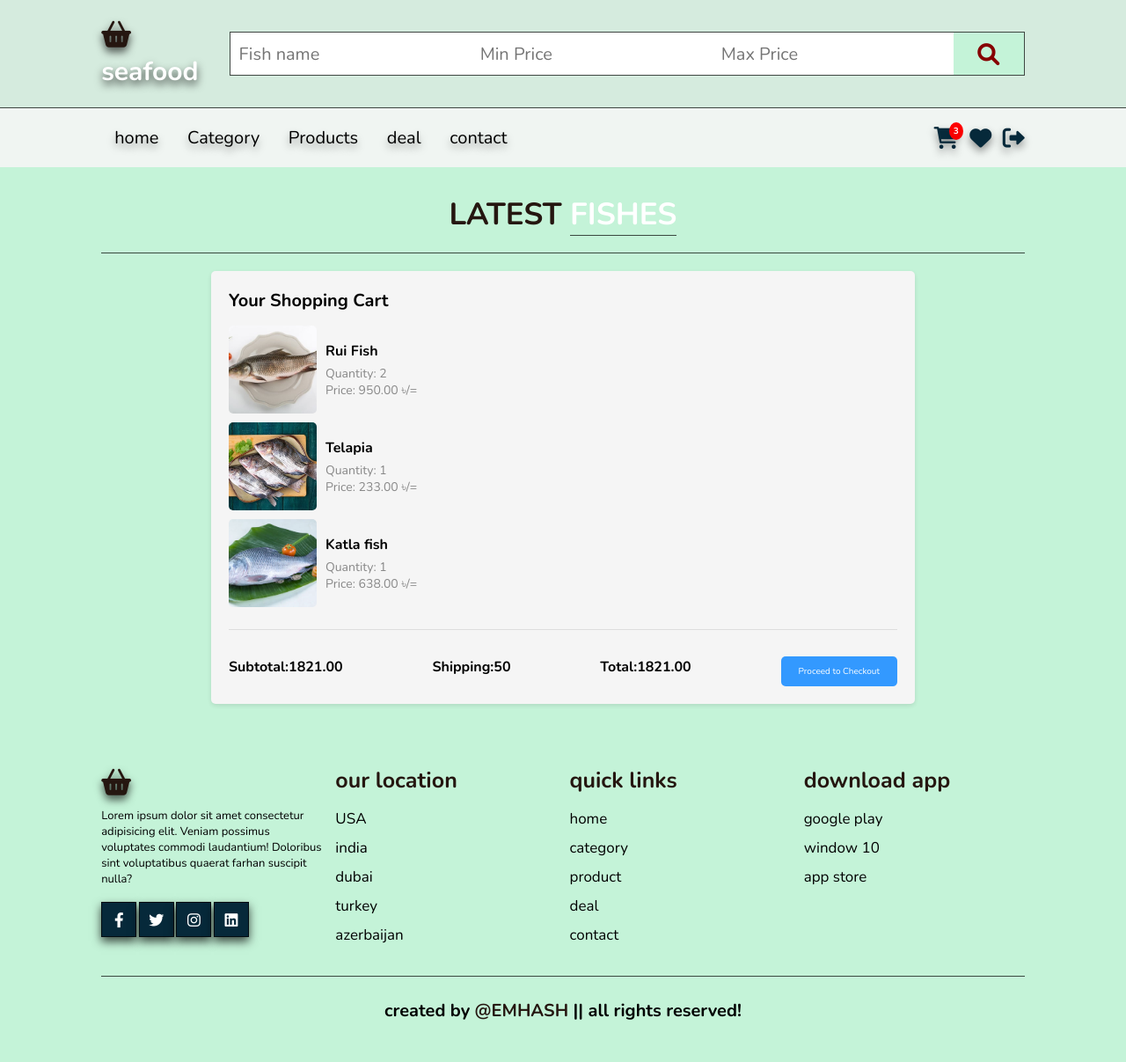
After one commit to Jahid-Hasan4/Online-Market, a Django app: page /cart/ in a window 1280 px wide. The commit adds this page. Shown: the whole page at 88% size. Run offline with Django 5.2, Linux system fonts and the light colour scheme; a user stored in the database is signed in; data comes from the database, SQL or seed files in the repository; both versions use the stored data as it was after the commit; data that the repository does not hold is empty.

Commit message:
cart added

```diff
--- a/core/settings.py
+++ b/core/settings.py
@@ -58,6 +58,7 @@ TEMPLATES = [
                 'django.template.context_processors.request',
                 'django.contrib.auth.context_processors.auth',
                 'django.contrib.messages.context_processors.messages',
+                'market.shortcuts.common_data',
             ],
         },
     },
--- a/market/admin.py
+++ b/market/admin.py
@@ -1,6 +1,6 @@
 from django.contrib import admin
 
-from .models import Category,Offer,Fish,CartItem,Review,Favorite
+from .models import Category,Offer,Fish,CartItem,Review,Favorite,Order
 
 admin.site.register(Category)
 admin.site.register(Offer)
@@ -8,3 +8,4 @@ admin.site.register(Fish)
 admin.site.register(CartItem)
 admin.site.register(Review)
 admin.site.register(Favorite)
+admin.site.register(Order)
--- a/market/models.py
+++ b/market/models.py
@@ -47,9 +47,28 @@ class CartItem(CommonBaseModel):
     user = models.ForeignKey(Profile, on_delete=models.CASCADE)
     fish = models.ForeignKey(Fish, on_delete=models.CASCADE)
     quantity = models.IntegerField(default=1)
+    purchased = models.BooleanField(default=False)
 
     def subtotal(self):
         return self.fish.discounted_price() * self.quantity
+
+class Order(CommonBaseModel):
+    user = models.ForeignKey(Profile, on_delete=models.CASCADE)
+    ordered_items = models.ManyToManyField(CartItem)
+    payment = models.BooleanField(default=False)
+
+    payment_id = models.CharField( max_length=300, null=True,blank=True)
+    order_id = models.UUIDField(default= uuid.uuid4)
+
+    def get_total(self):
+        total = 0
+        for item in self.ordered_items.all():
+            total += item.subtotal()
+        return total
+
+    def __str__(self) -> str:
+        return f"{self.user} - ID:{self.order_id}"
+
 
 class Review(CommonBaseModel):
     RATING_CHOICES = (
--- a/market/shortcuts.py
+++ b/market/shortcuts.py
@@ -1,4 +1,13 @@
 from django.core.paginator import Paginator
+from .models import CartItem, Favorite
+
+def common_data(request):
+    profile = request.user.profile
+    context ={
+        "cart_item":CartItem.objects.filter(user=profile, purchased = False).count(),
+        "fav_item": Favorite.objects.filter(user = profile).count()
+    }
+    return context
 
 class ObjectMaster():
     '''Add the Query Object as constructor '''
--- a/market/urls.py
+++ b/market/urls.py
@@ -3,7 +3,8 @@ from django.urls import path
 from . import views
 urlpatterns = [
     path('', views.homepage, name="homepage"),
-    path("cart/item/<str:uid>", views.cart_view, name="cart_view" ),
+    path("cart/item/<str:u_id>", views.cart_view, name="cart_view" ),
     path("product/item/<str:uid>", views.view_product, name="view_product" ),
     path("products/", views.products, name="products" ),
+    path("cart/", views.cart, name="cart" ),
 ]
--- a/market/views.py
+++ b/market/views.py
@@ -1,4 +1,4 @@
-from django.shortcuts import render, redirect, HttpResponseRedirect, get_list_or_404
+from django.shortcuts import render, redirect, HttpResponseRedirect, get_object_or_404
 from django.contrib.auth.decorators import login_required
 from django.core.paginator import Paginator
 
@@ -21,17 +21,63 @@ def homepage(request):
     }
     return render(request, "frontend/index.html",context)
 
-# WORK <<--- HERE
+# WORK <<--- HERE --------=========================
 @login_required()
-def cart_view(request, uid):
+def cart_view(request, u_id):
     referring_url = request.META.get('HTTP_REFERER')
-    # print(uid)
+    print("---->>> One Item added to the cart <<<---- ")
+    the_item = get_object_or_404(Fish, uid=u_id.strip())
+    print(the_item)
+    add_item = CartItem.objects.get_or_create(
+        user= request.user.profile,
+        fish= the_item,
+        purchased= False,
+    )
+    orders_item = Order.objects.filter(
+        user = request.user.profile,
+        payment = False,
+    )
+    if orders_item.exists():
+        # print(ordered_item)
+        order = orders_item[0]
+        if order.ordered_items.filter(fish = the_item).exists():
+            add_item[0].quantity += 1
+            print("Item increamented!")
+            add_item[0].save()
+            return HttpResponseRedirect(referring_url)
+        else:
+            order.ordered_items.add(add_item[0])
+            print("Item added success")
+            return HttpResponseRedirect(referring_url)
+    else:
+        order = Order(user = request.user.profile)
+        order.save()
+        order.ordered_items.add(add_item[0])
+        print("Item added to cart")
 
     return redirect(referring_url)
 
+@login_required()
+def cart(request):
+    profile = request.user.profile # as it is one to one field
+    cart_items = CartItem.objects.filter(user = profile, purchased = False)
+    ordered = Order.objects.filter(user = profile, payment = False)
+    context ={
+        "cart":cart_items,
+        "orders":ordered.first(),
+
+    }
+    return render(request, "frontend/cart.html", context)
+
+
+# ==============================================
+
+
+
+
 # WORKING <<<<---=== HERE
 def view_product(request, uid):
-    the_product = get_list_or_404(Fish, uid = uid)
+    the_product = get_object_or_404(Fish, uid = uid)
 
     referring_url = request.META.get('HTTP_REFERER')
 
--- /dev/null
+++ b/static/css/cart.css
@@ -0,0 +1,95 @@
+.cart-container {
+  background-color: #f5f5f5; /* Light gray background */
+  border-radius: 5px;
+  box-shadow: 0 2px 5px rgba(0, 0, 0, 0.1); /* Subtle shadow for depth */
+  padding: 20px;
+  margin: 20px auto; /* Center the cart on the page */
+  max-width: 800px; /* Adjust for optimal width on different devices */
+  font-family: Arial, sans-serif;
+}
+
+.cart-title {
+  font-size: 20px;
+  font-weight: bold;
+  margin-bottom: 15px;
+}
+
+.cart-items-wrapper {
+  border-bottom: 1px solid #ddd; /* Divider line */
+  padding-bottom: 15px;
+  margin-bottom: 15px;
+}
+
+.cart-item {
+  display: flex; /* Arrange items horizontally */
+  align-items: center;
+  margin-bottom: 10px;
+}
+
+.cart-item-image {
+  width: 100px;
+  height: 100px;
+  border-radius: 5px; /* Rounded corners for images */
+  object-fit: cover; /* Ensure images fit proportionally within the container */
+}
+
+.cart-item-details {
+  flex: 1; /* Flexible space for details */
+  margin-left: 10px;
+}
+
+.cart-item-name {
+  font-size: 16px;
+  margin-bottom: 5px;
+}
+
+.cart-item-quantity,
+.cart-item-price {
+  font-size: 14px;
+  color: #888; /* Muted color for quantity and price */
+}
+
+.cart-totals-wrapper {
+  display: flex; /* Arrange totals side-by-side */
+  justify-content: space-between; /* Distribute evenly */
+  margin-top: 20px;
+}
+
+.cart-subtotal,
+.cart-shipping-cost,
+.cart-total {
+  display: flex;
+  align-items: center;
+  font-size: 16px;
+}
+
+.subtotal-label,
+.shipping-cost-label,
+.total-label {
+  font-weight: bold;
+  margin-right: 10px;
+}
+
+.cart-checkout-btn {
+  background-color: #3399ff; /* Blue for call to action */
+  color: #fff;
+  padding: 10px 20px;
+  border: none;
+  border-radius: 5px;
+  cursor: pointer;
+  margin-top: 10px;
+}
+
+/* Media queries for responsiveness */
+
+@media (max-width: 768px) {
+  .cart-container {
+    max-width: 100%; /* Adapt to smaller screens */
+  }
+
+  .cart-item {
+    flex-wrap: wrap; /* Wrap content on smaller screens */
+  }
+}
+
+/* Optional: Add fish-themed element for a
--- a/templates/frontend/base/base.html
+++ b/templates/frontend/base/base.html
@@ -45,8 +45,8 @@
 
         </nav>
         <div class="icons">
-          <a href="#" class="fas fa-shopping-cart"><span>5</span></a>
-          <a href="#" class="fas fa-heart"></a>
+          <a href="{% url "cart" %}" class="fas fa-shopping-cart">{% if cart_item %}<span>{{cart_item}}</span>{% endif %}</a>
+          <a href="#" class="fas fa-heart">{% if fav_item %}<span>{{fav_item}}</span>{% endif %}</a>
           {% if user.is_authenticated %}
 
           <a href="{% url "logout_view" %}" class="fas fa-sign-out-alt"></a>
--- /dev/null
+++ b/templates/frontend/cart.html
@@ -0,0 +1,49 @@
+{% extends "frontend/base/base.html" %}
+{% load static %}
+{% block title %}Cart{% endblock title %}
+{% block css %}
+<link rel="stylesheet" href="{% static "css/cart.css" %}">
+{% endblock css %}
+
+{% block content %}
+
+<section class="product" id="product">
+    <h1 class="heading">latest <span>Fishes</span></h1>
+    <div  class="cart-container">
+    <h2 class="cart-title">Your Shopping Cart</h2>
+
+
+    <div class="cart-items-wrapper">
+        {% for fish in cart %}
+        <div class="cart-item">
+            <img src="{{fish.fish.image.url}}" alt="Fish Image" class="cart-item-image">
+            <div class="cart-item-details">
+                <h3 class="cart-item-name">{{fish.fish.name}}</h3>
+                <p class="cart-item-quantity">Quantity: <span class="item-quantity">{{fish.quantity}}</span></p>
+                <p class="cart-item-price">Price: <span class="item-price">{{fish.subtotal}} ৳/=</span></p>
+            </div>
+        </div>
+        {% endfor %}
+    </div>
+
+    <div class="cart-totals-wrapper">
+
+        <div class="cart-subtotal">
+        <span class="subtotal-label">Subtotal:{{orders.get_total}}</span>
+        <span class="subtotal-amount"></span>
+        </div>
+        <div class="cart-shipping-cost">
+        <span class="shipping-cost-label">Shipping:50</span>
+        <span class="shipping-cost-amount"></span>
+        </div>
+        <div class="cart-total">
+        <span class="total-label">Total:{{orders.get_total }}</span>
+        <span class="total-amount"></span>
+        </div>
+        <a href="#" class="cart-checkout-btn">Proceed to Checkout</a>
+    </div>
+    </div>
+</section>
+
+
+{% endblock content %}
--- a/templates/frontend/index.html
+++ b/templates/frontend/index.html
@@ -64,7 +64,7 @@
                 <i class="fas fa-star"></i>
                 <i class="fas fa-star-half-alt"></i>
             </div>
-            <div class="price">{{ row.discounted_price }} /- <span>{{ row.price }} /-</span></div>
+            <div class="price">{{ row.discounted_price }} ৳ /- <span>{{ row.price }} ৳ /-</span></div>
             <div class="quantity">
                 <span>quantity</span>
                 <input type="number" min="1" max="1000" value="1">
```
Also changed, not shown: static/css/product_view.css (added, +117 -0 lines), templates/frontend/view_product.html (+48 -1 lines), db.sqlite3, market/migrations/0003_cartitem_purchased_order.py (added).
